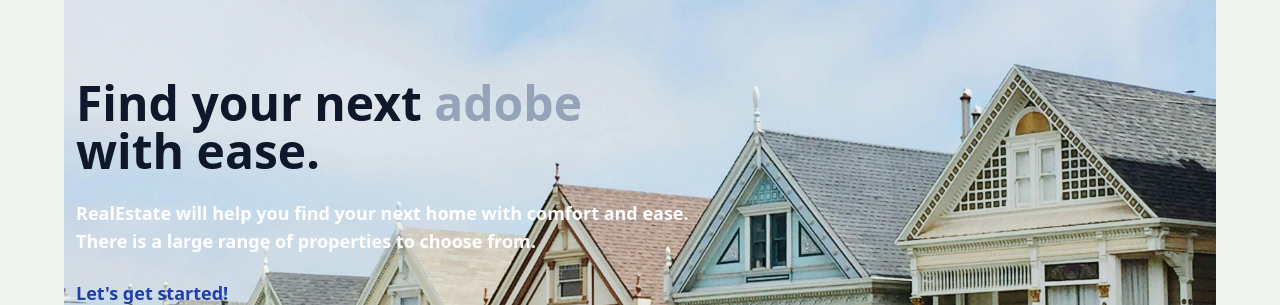
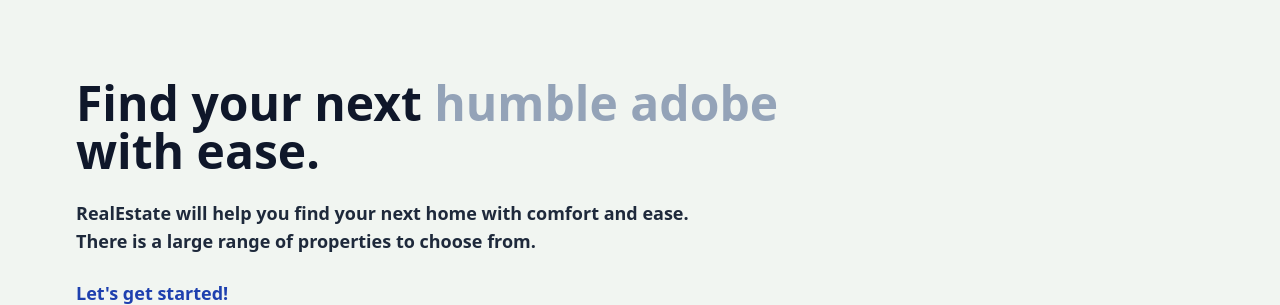
Before and after one commit to aunshpatel/realestate, a React (Vite) app in the folder client/: page / in a window 1280 px wide. Shown: the part 145-450 px from the top of the page. Built offline with nearby package versions, Linux system fonts and the light colour scheme; no server answers.

Commit message:
Update homescreen UI

```diff
--- a/client/src/pages/Home.jsx
+++ b/client/src/pages/Home.jsx
@@ -53,12 +53,13 @@ export default function Home() {
   return (
     <div>
       {/* top */}
-      <div className='flex flex-col gap-6 p-40 px-3 max-w-6xl mx-auto'  style={{background:`url(${"/src/assets/images/pexels-pixabay-221540.jpeg"}) center no-repeat`, backgroundSize:'100%'}}>
+      <div className='flex flex-col gap-6 p-40 px-3 max-w-6xl mx-auto'>
+          {/* style={{background:`url(${"/src/assets/images/pexels-pixabay-221540.jpeg"}) center no-repeat`, backgroundSize:'100%'}}> */}
         <h1 className='text-slate-900 font-bold text-3xl lg:text-5xl'>
-          Find your next <span className='text-slate-400'>adobe</span> <br />
+          Find your next <span className='text-slate-400'>humble adobe</span> <br />
           with ease.
         </h1>
-        <div className='text-white text-md font-bold sm:text-lg'>
+        <div className='text-slate-800 text-md font-bold sm:text-lg'>
           RealEstate will help you find your next home with comfort and ease. <br />
           There is a large range of properties to choose from.
         </div>
```
